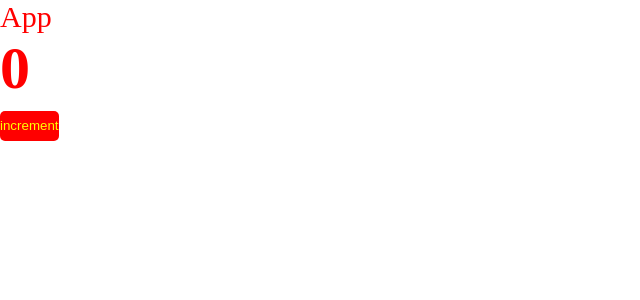
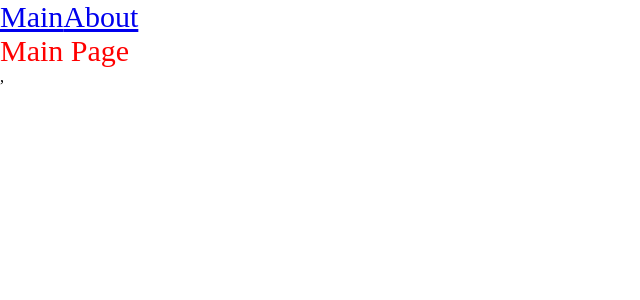
Before and after one commit to alexandru997/Learning, a React app: page / in a window 1280 px wide. Shown: the top 300 px of the page, without its empty margins (0-640 px from the left). Built offline with nearby package versions, Linux system fonts and the light colour scheme.

Commit message:
add routing, code splitting lazy suspense

```diff
--- a/src/App.tsx
+++ b/src/App.tsx
@@ -1,12 +1,20 @@
-import React from 'react';
-import {Counter} from "./components/Counter";
+import React, {Suspense} from 'react';
+import {Link, Route, Routes} from "react-router-dom";
 import './index.scss';
+import {AboutPageAsync} from "./pages/AboutPage/AboutPage.async";
+import {MainPageAsync} from "./pages/MainPage/MainPage.async";
 
 export const App = () => {
     return (
         <div className='app'>
-            <span className='app'>App</span>
-            <Counter/>
+            <Link to={'/'}>Main</Link>
+            <Link to={'/about'}>About</Link>
+            <Suspense fallback={<div>Loading....</div>}>
+                <Routes>
+                    <Route path={'/about'} element={<AboutPageAsync/>}/>
+                    <Route path={'/'} element={<MainPageAsync/>}/>
+                </Routes>
+            </Suspense>
         </div>
     );
 };
--- a/src/index.tsx
+++ b/src/index.tsx
@@ -1,8 +1,11 @@
 import {render} from "react-dom";
 import {App} from "./App";
+import {BrowserRouter} from "react-router-dom";
 
 
 render(
-    <App/>,
+    <BrowserRouter>
+        <App/>,
+    </BrowserRouter>,
     document.getElementById('root')
 )
--- /dev/null
+++ b/src/pages/AboutPage/AboutPage.async.tsx
@@ -0,0 +1,9 @@
+import {lazy} from "react";
+
+
+export const AboutPageAsync = lazy(() => new Promise(resolve => {
+        //@ts-ignore
+        setTimeout(() => resolve(import('./AboutPage')), 1500
+        )
+    })
+);
--- /dev/null
+++ b/src/pages/AboutPage/AboutPage.tsx
@@ -0,0 +1,11 @@
+import React from 'react';
+
+const AboutPage = () => {
+    return (
+        <div>
+            About Page
+        </div>
+    );
+};
+
+export default AboutPage;
--- /dev/null
+++ b/src/pages/MainPage/MainPage.async.tsx
@@ -0,0 +1,8 @@
+import {lazy} from "react";
+
+export const MainPageAsync = lazy(() => new Promise(resolve => {
+//@ts-ignore
+        setTimeout(() => resolve(import('./MainePage')), 1500
+        )
+    })
+);
--- /dev/null
+++ b/src/pages/MainPage/MainePage.tsx
@@ -0,0 +1,11 @@
+import React from 'react';
+
+const MainePage = () => {
+    return (
+        <div>
+            Main Page
+        </div>
+    );
+};
+
+export default MainePage;
```
Also changed, not shown: 1 other file (tests, documents, lock files or other folders).
